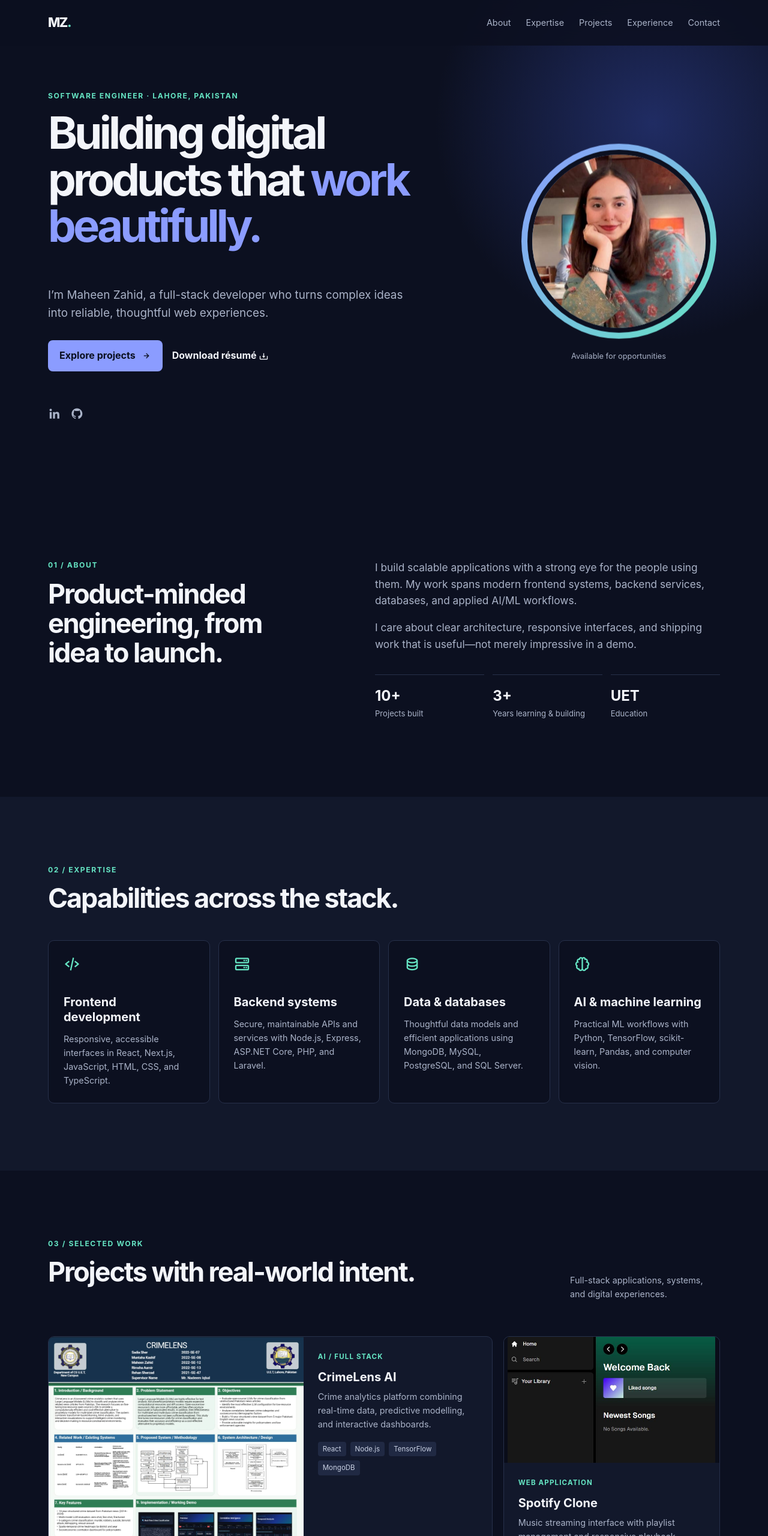
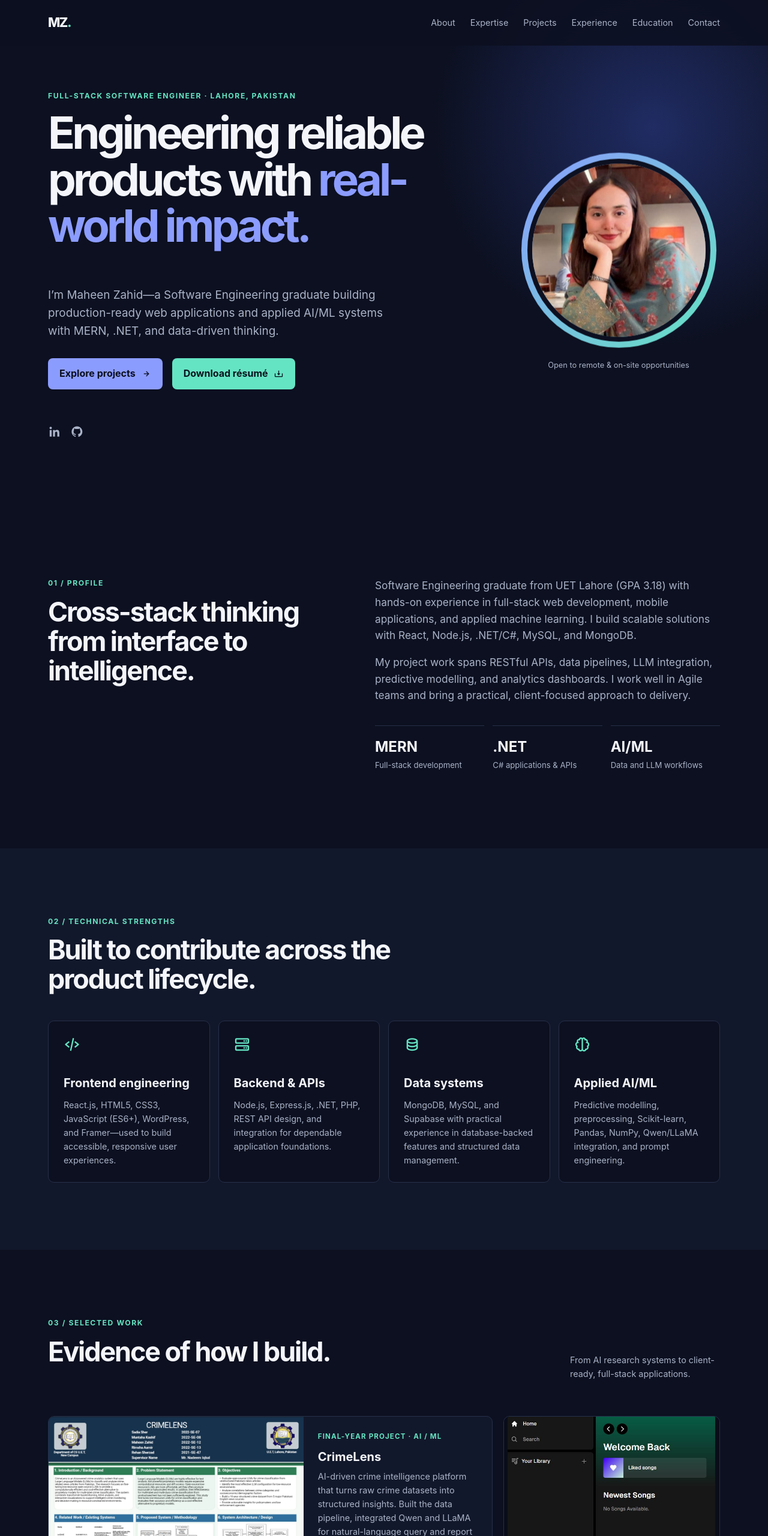
Before and after one commit to maheenzahid102/portfolio, a plain HTML site: page index.html in a window 1280 px wide. Shown: the top 2560 px of the page at 60% size. Drawn offline with nearby package versions, Linux system fonts and the light colour scheme.

Commit message:
Align portfolio with resume and project details

```diff
--- a/css/refinements.css
+++ b/css/refinements.css
@@ -1,17 +1,2 @@
-/* Recruiter-facing typography and motion refinements */
-h1, h2 { font-weight: 650; }
-h1 { font-size: clamp(2.8rem, 5.8vw, 5.5rem); }
-h2 { font-size: clamp(2rem, 3.5vw, 3.35rem); }
-h3 { font-weight: 650; }
-.hero-copy { animation: rise-in .75s cubic-bezier(.2,.8,.2,1) both; }
-.hero-art { animation: portrait-in .85s .12s cubic-bezier(.2,.8,.2,1) both; }
-.portrait-wrap { animation: float 6s ease-in-out infinite; }
-.feature-card, .project, .timeline-item { transition: transform .3s ease, border-color .3s ease, box-shadow .3s ease; }
-.feature-card:hover, .project:hover { transform: translateY(-6px); border-color: color-mix(in srgb, var(--accent) 65%, var(--line)); box-shadow: 0 18px 38px rgb(0 0 0 / .18); }
-.project-media img { transition: transform .55s cubic-bezier(.2,.8,.2,1); }
-.project:hover .project-media img { transform: scale(1.035); }
-.timeline-item { transition-delay: .08s; }
-@keyframes rise-in { from { opacity: 0; transform: translateY(22px); } to { opacity: 1; transform: none; } }
-@keyframes portrait-in { from { opacity: 0; transform: scale(.94); } to { opacity: 1; transform: none; } }
-@keyframes float { 50% { transform: translateY(-10px); } }
-@media (prefers-reduced-motion: reduce) { *, *::before, *::after { animation-duration: .01ms !important; animation-iteration-count: 1 !important; scroll-behavior: auto !important; transition-duration: .01ms !important; } }
+/* Recruiter-facing typography, CTA, and motion refinements */
+h1,h2{font-weight:650}h1{font-size:clamp(2.8rem,5.8vw,5.5rem)}h2{font-size:clamp(2rem,3.5vw,3.35rem)}h3{font-weight:650}.resume-button{background:var(--accent2);color:#07131d}.hero-copy{animation:rise-in .75s cubic-bezier(.2,.8,.2,1) both}.hero-art{animation:portrait-in .85s .12s cubic-bezier(.2,.8,.2,1) both}.portrait-wrap{animation:float 6s ease-in-out infinite}.feature-card,.project,.timeline-item{transition:transform .3s ease,border-color .3s ease,box-shadow .3s ease}.feature-card:hover,.project:hover{transform:translateY(-6px);border-color:var(--accent);box-shadow:0 18px 38px rgb(0 0 0 / .18)}.project-media img{transition:transform .55s cubic-bezier(.2,.8,.2,1)}.project:hover .project-media img{transform:scale(1.035)}.cert-list{display:grid;gap:12px;margin-top:28px}.cert-list div{display:flex;align-items:center;gap:13px;padding:14px 0;border-top:1px solid var(--line);color:var(--muted)}.cert-list i{font-size:1.4rem;color:var(--accent2)}.cert-list strong{color:var(--text)}@keyframes rise-in{from{opacity:0;transform:translateY(22px)}to{opacity:1;transform:none}}@keyframes portrait-in{from{opacity:0;transform:scale(.94)}to{opacity:1;transform:none}}@keyframes float{50%{transform:translateY(-10px)}}@media(prefers-reduced-motion:reduce){*,*::before,*::after{animation-duration:.01ms!important;animation-iteration-count:1!important;scroll-behavior:auto!important;transition-duration:.01ms!important}}
--- a/index.html
+++ b/index.html
@@ -2,29 +2,28 @@
 <html lang="en">
 <head>
   <meta charset="utf-8"><meta name="viewport" content="width=device-width, initial-scale=1">
-  <meta name="description" content="Maheen Zahid — Software Engineer and Full-Stack Developer.">
-  <title>Maheen Zahid | Software Engineer</title>
-  <link href="https://unpkg.com/boxicons@2.1.4/css/boxicons.min.css" rel="stylesheet">
-  <link rel="stylesheet" href="css/style.css">
-  <link rel="stylesheet" href="css/refinements.css">
+  <meta name="description" content="Maheen Zahid — Full-Stack Software Engineer specialising in MERN, .NET and applied AI/ML.">
+  <title>Maheen Zahid | Full-Stack Software Engineer</title>
+  <link href="https://unpkg.com/boxicons@2.1.4/css/boxicons.min.css" rel="stylesheet"><link rel="stylesheet" href="css/style.css"><link rel="stylesheet" href="css/refinements.css">
 </head>
 <body>
-  <header class="site-header"><a class="brand" href="#home" aria-label="Maheen Zahid home">MZ<span>.</span></a><button class="menu-button" aria-label="Open navigation" aria-expanded="false"><i class="bx bx-menu"></i></button><nav aria-label="Primary"><a href="#about">About</a><a href="#expertise">Expertise</a><a href="#projects">Projects</a><a href="#experience">Experience</a><a href="#contact">Contact</a></nav></header>
-  <main>
-    <section class="hero" id="home"><div class="container hero-grid"><div class="hero-copy reveal"><p class="eyebrow">Software engineer · Lahore, Pakistan</p><h1>Building digital products that <em>work beautifully.</em></h1><p class="intro">I’m Maheen Zahid, a full-stack developer who turns complex ideas into reliable, thoughtful web experiences.</p><div class="actions"><a class="button" href="#projects">Explore projects <i class="bx bx-right-arrow-alt"></i></a><a class="text-link" href="assets/Maheen_Zahid_Resume_ATS.pdf" download>Download résumé <i class="bx bx-download"></i></a></div><div class="socials"><a href="https://www.linkedin.com/in/maheen-zahid-9b3671262/" target="_blank" rel="noreferrer" aria-label="LinkedIn"><i class="bx bxl-linkedin"></i></a><a href="https://github.com/maheenzahid102" target="_blank" rel="noreferrer" aria-label="GitHub"><i class="bx bxl-github"></i></a></div></div><div class="hero-art reveal"><div class="portrait-wrap"><img src="assets/profile.jpeg" alt="Maheen Zahid"></div><p>Available for opportunities</p></div></div></section>
-    <section id="about"><div class="container split"><div><p class="eyebrow">01 / About</p><h2>Product-minded engineering, from idea to launch.</h2></div><div class="prose"><p>I build scalable applications with a strong eye for the people using them. My work spans modern frontend systems, backend services, databases, and applied AI/ML workflows.</p><p>I care about clear architecture, responsive interfaces, and shipping work that is useful—not merely impressive in a demo.</p><div class="metrics"><div><strong>10+</strong><span>Projects built</span></div><div><strong>3+</strong><span>Years learning & building</span></div><div><strong>UET</strong><span>Education</span></div></div></div></div></section>
-    <section class="surface" id="expertise"><div class="container"><p class="eyebrow">02 / Expertise</p><h2>Capabilities across the stack.</h2><div class="expertise-grid"><article class="feature-card reveal"><i class="bx bx-code-alt"></i><h3>Frontend development</h3><p>Responsive, accessible interfaces in React, Next.js, JavaScript, HTML, CSS, and TypeScript.</p></article><article class="feature-card reveal"><i class="bx bx-server"></i><h3>Backend systems</h3><p>Secure, maintainable APIs and services with Node.js, Express, ASP.NET Core, PHP, and Laravel.</p></article><article class="feature-card reveal"><i class="bx bx-data"></i><h3>Data & databases</h3><p>Thoughtful data models and efficient applications using MongoDB, MySQL, PostgreSQL, and SQL Server.</p></article><article class="feature-card reveal"><i class="bx bx-brain"></i><h3>AI & machine learning</h3><p>Practical ML workflows with Python, TensorFlow, scikit-learn, Pandas, and computer vision.</p></article></div></div></section>
-    <section id="projects"><div class="container"><div class="section-top"><div><p class="eyebrow">03 / Selected work</p><h2>Projects with real-world intent.</h2></div><p>Full-stack applications, systems, and digital experiences.</p></div><div class="project-grid">
-      <article class="project featured reveal"><div class="project-media"><img src="assets/crimelens poster.jpeg" alt="CrimeLens AI dashboard"></div><div class="project-body"><span class="label">AI / Full stack</span><h3>CrimeLens AI</h3><p>Crime analytics platform combining real-time data, predictive modelling, and interactive dashboards.</p><ul class="tags"><li>React</li><li>Node.js</li><li>TensorFlow</li><li>MongoDB</li></ul><div class="project-actions"><a href="https://lnkd.in/p/d8CrfTFU" target="_blank" rel="noreferrer">View demo <i class="bx bx-up-arrow-alt"></i></a><a href="https://github.com/maheenzahid102/FYP-CrimeLens" target="_blank" rel="noreferrer">Code <i class="bx bxl-github"></i></a></div></div></article>
-      <article class="project reveal"><div class="project-media"><img src="assets/spotify poster.JPG" alt="Spotify clone"></div><div class="project-body"><span class="label">Web application</span><h3>Spotify Clone</h3><p>Music streaming interface with playlist management and responsive playback controls.</p><ul class="tags"><li>React</li><li>Spotify API</li><li>Vercel</li></ul><div class="project-actions"><a href="https://spotify-clone-xi-pearl.vercel.app/" target="_blank" rel="noreferrer">Live site <i class="bx bx-up-arrow-alt"></i></a><a href="https://github.com/maheenzahid102/spotify-clone" target="_blank" rel="noreferrer">Code <i class="bx bxl-github"></i></a></div></div></article>
-      <article class="project reveal"><div class="project-media"><img src="assets/vivereconcepts poster.JPG" alt="Vivere Concepts website screenshot"></div><div class="project-body"><span class="label">Client website</span><h3>Vivere Concepts</h3><p>Architectural portfolio website focused on visual storytelling and a refined responsive experience.</p><ul class="tags"><li>HTML</li><li>CSS</li><li>JavaScript</li></ul><div class="project-actions"><a href="https://vivereconcepts.com/" target="_blank" rel="noreferrer">Live site <i class="bx bx-up-arrow-alt"></i></a></div></div></article>
-      <article class="project reveal"><div class="project-media placeholder"><i class="bx bx-plus-medical"></i></div><div class="project-body"><span class="label">Enterprise system</span><h3>PhilBox Pharmacy</h3><p>Pharmacy management system for inventory, prescriptions, patient records, and reporting.</p><ul class="tags"><li>ASP.NET Core</li><li>SQL Server</li><li>Entity Framework</li></ul></div></article>
-      <article class="project reveal"><div class="project-media placeholder"><i class="bx bx-coffee"></i></div><div class="project-body"><span class="label">Desktop application</span><h3>Café Management</h3><p>OOP-based desktop application for billing, menus, inventory, and sales analytics.</p><ul class="tags"><li>C++</li><li>OOP</li><li>SQLite</li></ul><div class="project-actions"><a href="https://www.linkedin.com/posts/maheen-zahid-9b3671262_cafemanagement-innovation-projectlaunch-activity-7202347644856242177" target="_blank" rel="noreferrer">Details <i class="bx bx-up-arrow-alt"></i></a></div></div></article>
-      <article class="project reveal"><div class="project-media placeholder"><i class="bx bx-store"></i></div><div class="project-body"><span class="label">POS system</span><h3>Juice Shop Management</h3><p>Point-of-sale system for menu customisation, sales tracking, and employee management.</p><ul class="tags"><li>C#</li><li>Windows Forms</li><li>SQL</li></ul></div></article>
-    </div></div></section>
-    <section id="learning"><div class="container"><p class="eyebrow">04 / Learning</p><h2>Continuous, practical learning.</h2><div class="expertise-grid"><article class="feature-card reveal"><i class="bx bxs-award"></i><h3>Data Science & AI Masters</h3><p>Advanced professional certification covering machine learning, deep learning, NLP, and production-ready AI systems.</p></article><article class="feature-card reveal"><i class="bx bxs-award"></i><h3>Complete Data Science Bootcamp</h3><p>Training in data analysis, statistical modelling, visualisation, and business applications.</p></article></div></div></section>
-    <section class="surface" id="experience"><div class="container"><p class="eyebrow">05 / Experience</p><h2>Learning in the work.</h2><div class="timeline"><article class="timeline-item reveal"><span>Frontend Developer · Internship</span><div><h3>ScandicTech</h3><p>Developed responsive web applications, REST APIs, and React interfaces; collaborated on database optimisation and code reviews.</p></div></article><article class="timeline-item reveal"><span>PHP Developer · Internship</span><div><h3>PITB</h3><p>Contributed to digital public-sector systems, backend services, deployments, and architecture documentation.</p></div></article></div></div></section>
-    <section id="stack"><div class="container"><p class="eyebrow">05 / Toolkit</p><h2>Tools I reach for.</h2><div class="stack-list"><span>JavaScript</span><span>Python</span><span>React</span><span>Next.js</span><span>Node.js</span><span>Express</span><span>ASP.NET Core</span><span>Laravel</span><span>MongoDB</span><span>PostgreSQL</span><span>Docker</span><span>Git</span><span>TensorFlow</span></div></div></section>
-    <section class="contact" id="contact"><div class="container contact-box"><div><p class="eyebrow">06 / Contact</p><h2>Have a role or a project in mind?</h2><p>Let’s discuss how I can contribute to your team or product.</p></div><div class="contact-links"><a href="mailto:zmaheen777@gmail.com">zmaheen777@gmail.com <i class="bx bx-up-arrow-alt"></i></a><a href="tel:+923114451978">+92 311 445 1978</a><a href="https://www.linkedin.com/in/maheen-zahid-9b3671262/" target="_blank" rel="noreferrer">LinkedIn <i class="bx bx-up-arrow-alt"></i></a></div></div></section>
-  </main><footer><div class="container"><span>© <span id="year"></span> Maheen Zahid</span><a href="#home">Back to top ↑</a></div></footer><script src="js/index.js"></script>
+<header class="site-header"><a class="brand" href="#home" aria-label="Maheen Zahid home">MZ<span>.</span></a><button class="menu-button" aria-label="Open navigation" aria-expanded="false"><i class="bx bx-menu"></i></button><nav aria-label="Primary"><a href="#about">About</a><a href="#expertise">Expertise</a><a href="#projects">Projects</a><a href="#experience">Experience</a><a href="#education">Education</a><a href="#contact">Contact</a></nav></header>
+<main>
+<section class="hero" id="home"><div class="container hero-grid"><div class="hero-copy reveal"><p class="eyebrow">Full-stack software engineer · Lahore, Pakistan</p><h1>Engineering reliable products with <em>real-world impact.</em></h1><p class="intro">I’m Maheen Zahid—a Software Engineering graduate building production-ready web applications and applied AI/ML systems with MERN, .NET, and data-driven thinking.</p><div class="actions"><a class="button" href="#projects">Explore projects <i class="bx bx-right-arrow-alt"></i></a><a class="button resume-button" href="assets/Maheen_Zahid_Resume_ATS.pdf" download>Download résumé <i class="bx bx-download"></i></a></div><div class="socials"><a href="https://www.linkedin.com/in/maheen-zahid-9b3671262/" target="_blank" rel="noreferrer" aria-label="LinkedIn"><i class="bx bxl-linkedin"></i></a><a href="https://github.com/maheenzahid102" target="_blank" rel="noreferrer" aria-label="GitHub"><i class="bx bxl-github"></i></a></div></div><div class="hero-art reveal"><div class="portrait-wrap"><img src="assets/profile.jpeg" alt="Maheen Zahid"></div><p>Open to remote & on-site opportunities</p></div></div></section>
+<section id="about"><div class="container split"><div><p class="eyebrow">01 / Profile</p><h2>Cross-stack thinking from interface to intelligence.</h2></div><div class="prose"><p>Software Engineering graduate from UET Lahore (GPA 3.18) with hands-on experience in full-stack web development, mobile applications, and applied machine learning. I build scalable solutions with React, Node.js, .NET/C#, MySQL, and MongoDB.</p><p>My project work spans RESTful APIs, data pipelines, LLM integration, predictive modelling, and analytics dashboards. I work well in Agile teams and bring a practical, client-focused approach to delivery.</p><div class="metrics"><div><strong>MERN</strong><span>Full-stack development</span></div><div><strong>.NET</strong><span>C# applications & APIs</span></div><div><strong>AI/ML</strong><span>Data and LLM workflows</span></div></div></div></div></section>
+<section class="surface" id="expertise"><div class="container"><p class="eyebrow">02 / Technical strengths</p><h2>Built to contribute across the product lifecycle.</h2><div class="expertise-grid"><article class="feature-card reveal"><i class="bx bx-code-alt"></i><h3>Frontend engineering</h3><p>React.js, HTML5, CSS3, JavaScript (ES6+), WordPress, and Framer—used to build accessible, responsive user experiences.</p></article><article class="feature-card reveal"><i class="bx bx-server"></i><h3>Backend & APIs</h3><p>Node.js, Express.js, .NET, PHP, REST API design, and integration for dependable application foundations.</p></article><article class="feature-card reveal"><i class="bx bx-data"></i><h3>Data systems</h3><p>MongoDB, MySQL, and Supabase with practical experience in database-backed features and structured data management.</p></article><article class="feature-card reveal"><i class="bx bx-brain"></i><h3>Applied AI/ML</h3><p>Predictive modelling, preprocessing, Scikit-learn, Pandas, NumPy, Qwen/LLaMA integration, and prompt engineering.</p></article></div></div></section>
+<section id="projects"><div class="container"><div class="section-top"><div><p class="eyebrow">03 / Selected work</p><h2>Evidence of how I build.</h2></div><p>From AI research systems to client-ready, full-stack applications.</p></div><div class="project-grid">
+<article class="project featured reveal"><div class="project-media"><img src="assets/crimelens poster.jpeg" alt="CrimeLens project dashboard"></div><div class="project-body"><span class="label">Final-year project · AI / ML</span><h3>CrimeLens</h3><p>AI-driven crime intelligence platform that turns raw crime datasets into structured insights. Built the data pipeline, integrated Qwen and LLaMA for natural-language query and report summarisation, and created an analytics dashboard for trend and hotspot detection.</p><ul class="tags"><li>Python</li><li>Machine Learning</li><li>Qwen / LLaMA</li><li>Prompt Engineering</li></ul><div class="project-actions"><a href="https://lnkd.in/p/d8CrfTFU" target="_blank" rel="noreferrer">View demo <i class="bx bx-up-arrow-alt"></i></a><a href="https://github.com/maheenzahid102/FYP-CrimeLens" target="_blank" rel="noreferrer">Source <i class="bx bxl-github"></i></a></div></div></article>
+<article class="project reveal"><div class="project-media"><img src="assets/spotify poster.JPG" alt="Spotify Clone"></div><div class="project-body"><span class="label">Full stack</span><h3>Spotify Clone</h3><p>Music streaming application with playback functionality and a dynamic, responsive user interface, deployed for cross-device performance.</p><ul class="tags"><li>React.js</li><li>Node.js</li><li>Supabase</li><li>Vercel</li></ul><div class="project-actions"><a href="https://spotify-clone-xi-pearl.vercel.app/" target="_blank" rel="noreferrer">Live site <i class="bx bx-up-arrow-alt"></i></a><a href="https://github.com/maheenzahid102/spotify-clone" target="_blank" rel="noreferrer">Source <i class="bx bxl-github"></i></a></div></div></article>
+<article class="project reveal"><div class="project-media placeholder"><i class="bx bx-restaurant"></i></div><div class="project-body"><span class="label">Company website</span><h3>Index Food N Feeds</h3><p>Production company website with a React frontend and a Node.js/Express REST API backend integrated with MongoDB.</p><ul class="tags"><li>React.js</li><li>Node.js</li><li>Express</li><li>MongoDB</li></ul><div class="project-actions"><a href="https://github.com/maheenzahid102?tab=repositories&q=index&type=&language=&sort=" target="_blank" rel="noreferrer">Find source <i class="bx bxl-github"></i></a></div></div></article>
+<article class="project reveal"><div class="project-media placeholder"><i class="bx bx-plus-medical"></i></div><div class="project-body"><span class="label">Full-stack system</span><h3>PhilBox Pharmacy Management</h3><p>Pharmacy management application for medicine inventory and order processing, delivered with a responsive Bootstrap frontend and MySQL-backed workflows.</p><ul class="tags"><li>PHP</li><li>Bootstrap</li><li>MySQL</li></ul><div class="project-actions"><a href="https://philbox.pk/" target="_blank" rel="noreferrer">PhilBox Lahore <i class="bx bx-up-arrow-alt"></i></a><a href="https://github.com/maheenzahid102?tab=repositories&q=philbox&type=&language=&sort=" target="_blank" rel="noreferrer">Find source <i class="bx bxl-github"></i></a></div></div></article>
+<article class="project reveal"><div class="project-media placeholder"><i class="bx bx-coffee"></i></div><div class="project-body"><span class="label">Desktop application</span><h3>Café Management System</h3><p>Database-driven desktop application covering order management, billing, inventory tracking, and user authentication.</p><ul class="tags"><li>C#</li><li>MySQL</li></ul><div class="project-actions"><a href="https://github.com/maheenzahid102?tab=repositories&q=cafe&type=&language=&sort=" target="_blank" rel="noreferrer">Find source <i class="bx bxl-github"></i></a></div></div></article>
+<article class="project reveal"><div class="project-media placeholder"><i class="bx bx-store"></i></div><div class="project-body"><span class="label">Desktop application</span><h3>Juice Shop Management</h3><p>Database-driven application for product management, billing, order processing, and inventory tracking.</p><ul class="tags"><li>C#</li><li>.NET</li></ul><div class="project-actions"><a href="https://github.com/maheenzahid102?tab=repositories&q=juice&type=&language=&sort=" target="_blank" rel="noreferrer">Find source <i class="bx bxl-github"></i></a></div></div></article>
+<article class="project reveal"><div class="project-media"><img src="assets/vivereconcepts poster.JPG" alt="Vivere Concepts website"></div><div class="project-body"><span class="label">Freelance client project</span><h3>Vivere Concepts</h3><p>Complete WordPress CMS portfolio website delivered for an architecture firm as a professional freelance client project.</p><ul class="tags"><li>WordPress</li><li>CMS</li><li>Web Design</li></ul><div class="project-actions"><a href="https://vivereconcepts.com/" target="_blank" rel="noreferrer">Live site <i class="bx bx-up-arrow-alt"></i></a></div></div></article>
+</div></div></section>
+<section class="surface" id="experience"><div class="container"><p class="eyebrow">04 / Experience</p><h2>Professional experience in collaborative teams.</h2><div class="timeline"><article class="timeline-item reveal"><span>Aug 2025 – Oct 2025 · Remote</span><div><h3>Frontend Developer Intern · Scandictech, Denmark</h3><p>Built and maintained responsive React.js interfaces and reusable JavaScript components for core product features. Collaborated with a distributed cross-functional team in Agile/Scrum delivery cycles, integrating RESTful APIs to connect frontend experiences with backend functionality.</p></div></article><article class="timeline-item reveal"><span>Jun 2024 – Aug 2024 · Lahore, Pakistan</span><div><h3>Web Development Intern · Punjab Information Technology Board (PITB)</h3><p>Developed user-facing web application features for a government digital services initiative using HTML, CSS, and JavaScript. Worked under senior developer guidance, participating in code reviews and collaborative Git-based version-control workflows.</p></div></article></div></div></section>
+<section id="education"><div class="container split"><div><p class="eyebrow">05 / Education & learning</p><h2>Technical depth, continuously sharpened.</h2></div><div class="prose"><h3>BS Software Engineering</h3><p>University of Engineering and Technology (UET), Lahore · Dec 2022 – Present<br>GPA: 3.18 / 4.0</p><div class="cert-list"><div><i class="bx bxs-award"></i><span><strong>Data Science & AI Masters 2025</strong><br>Udemy</span></div><div><i class="bx bxs-award"></i><span><strong>Complete Data Science Bootcamp</strong><br>Udemy</span></div></div></div></div></section>
+<section class="surface" id="stack"><div class="container"><p class="eyebrow">06 / Toolkit</p><h2>Technologies I work with.</h2><div class="stack-list"><span>C</span><span>C++</span><span>C#</span><span>Java</span><span>Python</span><span>JavaScript</span><span>React.js</span><span>Node.js</span><span>Express.js</span><span>.NET</span><span>PHP</span><span>MongoDB</span><span>MySQL</span><span>Supabase</span><span>Scikit-learn</span><span>Pandas</span><span>NumPy</span><span>Git</span><span>Jira</span><span>Vercel</span></div></div></section>
+<section class="contact" id="contact"><div class="container contact-box"><div><p class="eyebrow">07 / Contact</p><h2>Let’s build something reliable.</h2><p>Open to full-stack development and AI/ML engineering opportunities—remote or on-site.</p></div><div class="contact-links"><a href="mailto:zmaheen777@gmail.com">zmaheen777@gmail.com <i class="bx bx-up-arrow-alt"></i></a><a href="tel:+923114451978">+92 311 445 1978</a><a href="https://www.linkedin.com/in/maheen-zahid-9b3671262/" target="_blank" rel="noreferrer">LinkedIn <i class="bx bx-up-arrow-alt"></i></a></div></div></section>
+</main><footer><div class="container"><span>© <span id="year"></span> Maheen Zahid</span><a href="#home">Back to top ↑</a></div></footer><script src="js/index.js"></script>
 </body></html>
```
